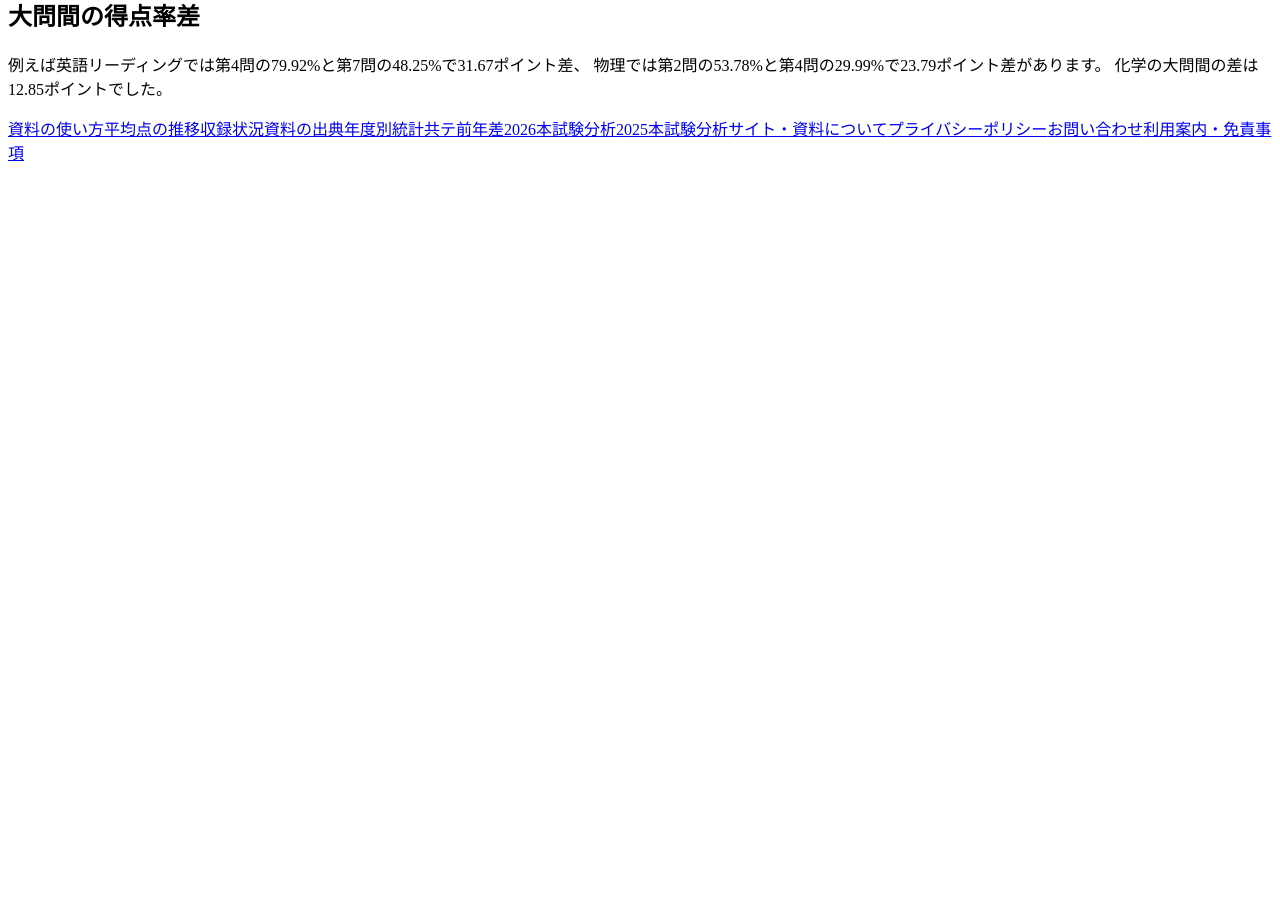
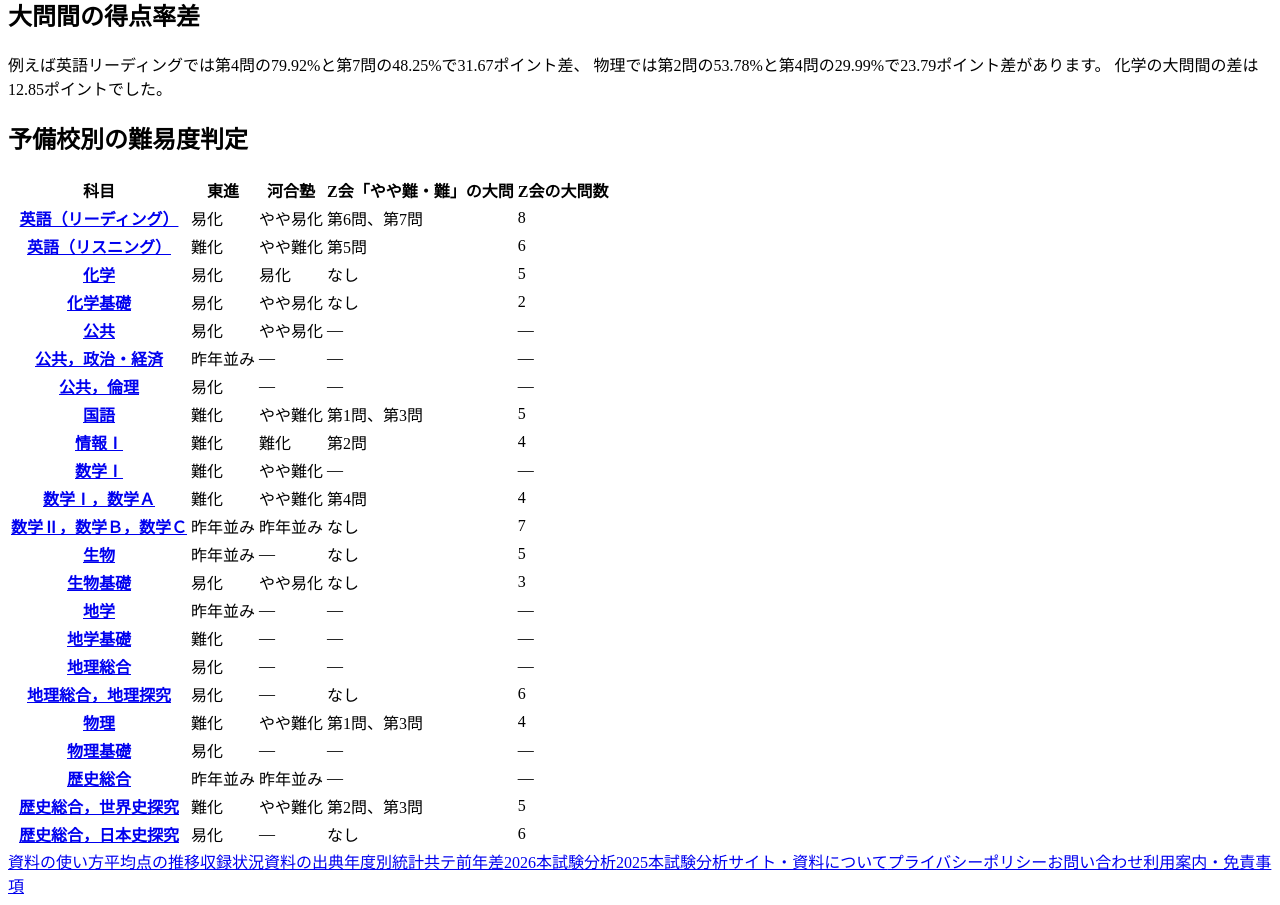
Before and after one commit to Logsteela/Kyotsu, a React (Vite) app: page /common-test-2026-analysis in a window 1280 px wide. Shown: the part 3180-4085 px from the top of the page. Before the commit the page ends 3352 px from the top, so only its background shows below. Built offline with nearby package versions, Linux system fonts and the light colour scheme; no server answers; the HTML template or start-up script is replaced by a standard one.

Commit message:
Display 2025 and 2026 cross-subject school difficulty summaries on analysis index pages

```diff
--- a/src/app/pages/CommonTest2025AnalysisPage.tsx
+++ b/src/app/pages/CommonTest2025AnalysisPage.tsx
@@ -7,6 +7,7 @@ import { COMMON_TEST_GROUP_COMPARISONS } from '@/app/data/commonTest2025GroupCom
 import { COMMON_TEST_2025_SOCIAL_AREAS } from '@/app/data/commonTest2025SocialAreas';
 import { COMMON_TEST_2025_FOREIGN_LANGUAGES } from '@/app/data/commonTest2025ForeignLanguages';
 import { SortHeader } from '@/app/components/SortHeader';
+import { SchoolReviewSubjectComparison } from '@/app/components/SchoolReviewSubjectComparison';
 import { useSortedRows } from '@/app/utils/useSortedRows';
 
 type Summary = {
@@ -83,6 +84,7 @@ export function CommonTest2025AnalysisPage() {
         <h2 className="font-semibold text-lg mt-7 mb-3">2026年度との比較</h2>
         <p className="text-sm mb-3">大問別得点率の前年差を比較できる科目は、2026年度の各試験ページに掲載しています。</p>
         <Link className="underline text-[var(--color-brand-green)] text-sm" to="/common-test-2026-analysis">2026年度の27科目分析と前年との比較</Link>
+        <SchoolReviewSubjectComparison year={2025} />
       </article>
     </main>
   </>;
--- a/src/app/pages/CommonTest2026AnalysisPage.tsx
+++ b/src/app/pages/CommonTest2026AnalysisPage.tsx
@@ -8,6 +8,7 @@ import { COMMON_TEST_GROUP_COMPARISONS } from '@/app/data/commonTest2025GroupCom
 import { COMMON_TEST_2026_FOREIGN_LANGUAGES } from '@/app/data/commonTest2026ForeignLanguages';
 import { getDifficultyAppropriateness } from '@/app/data/commonTest2026Evaluations';
 import { SortHeader } from '@/app/components/SortHeader';
+import { SchoolReviewSubjectComparison } from '@/app/components/SchoolReviewSubjectComparison';
 import { useSortedRows } from '@/app/utils/useSortedRows';
 
 type Item = {
@@ -121,6 +122,7 @@ export function CommonTest2026AnalysisPage() {
           物理では第2問の53.78%と第4問の29.99%で23.79ポイント差があります。
           化学の大問間の差は12.85ポイントでした。
         </p>
+        <SchoolReviewSubjectComparison year={2026} />
       </article>
     </main>
   </>;
```
